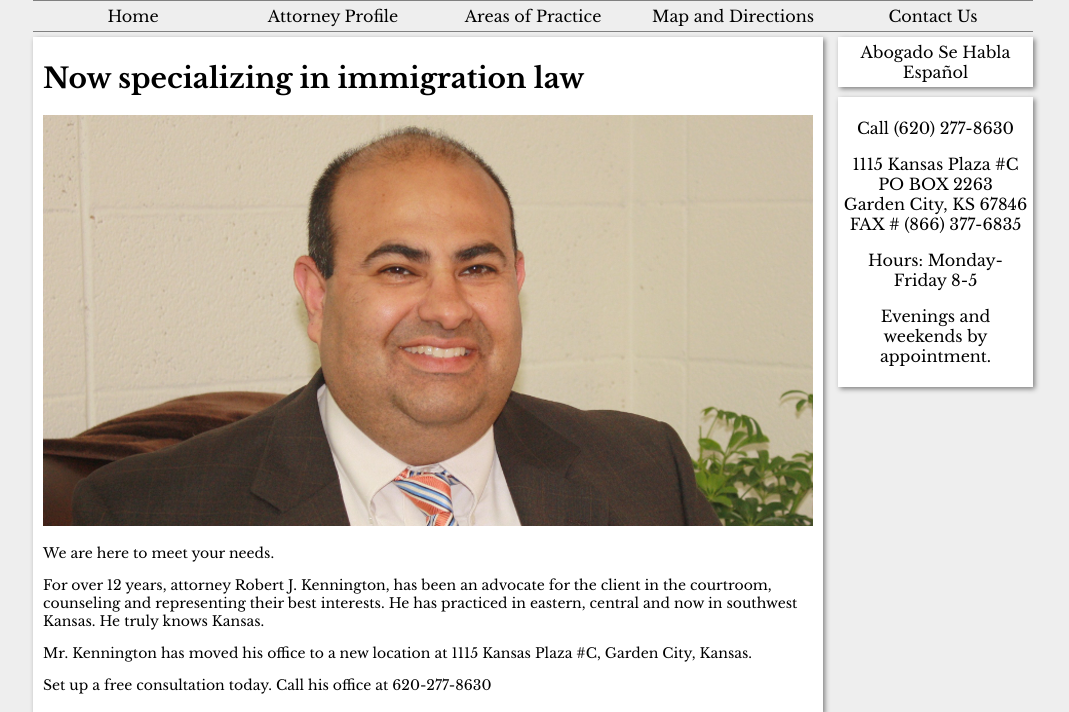
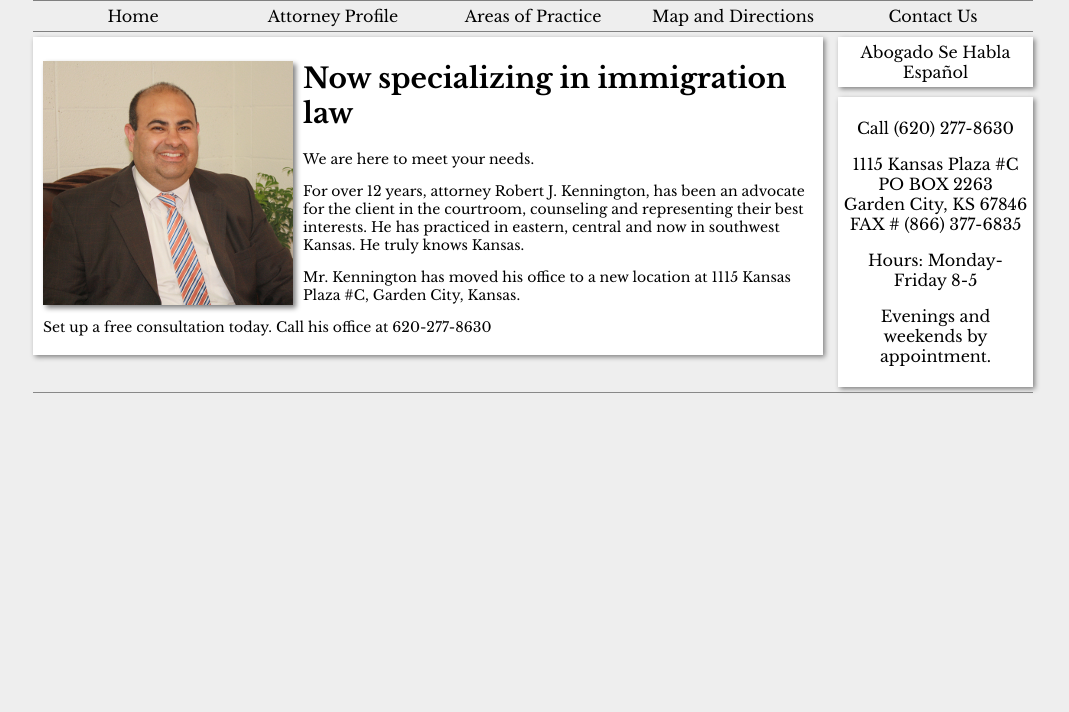
Before and after one commit to owenleonard/rkenningtonlaw, a Django app: template templates/kenningtonlaw/index.html in a window 1280 px wide. Shown: the part 160-872 px from the top of the page, without its empty margins (107-1176 px from the left). After the commit the page ends 553 px from the top, so only its background shows below. Run offline with Django 3.2, Linux system fonts and the light colour scheme; the template is opened without the code that fills it, so the values that code supplies are empty; some web fonts are replaced.

Commit message:
update home page and image

```diff
--- a/templates/kenningtonlaw/index.html
+++ b/templates/kenningtonlaw/index.html
@@ -2,8 +2,8 @@
 
 {% block content %}
 <div class="article">
+	<img class="profile-pic" src="/static/images/RobertChair.png" alt="Picture of office window">
 	<h1>Now specializing in immigration law</h1>
-	<img src="/static/images/RobertChair.png" alt="Picture of office window">
 	<p>
 		We are here to meet your needs.
 	</p>
```
Also changed, not shown: static/images/RobertChair.png.
